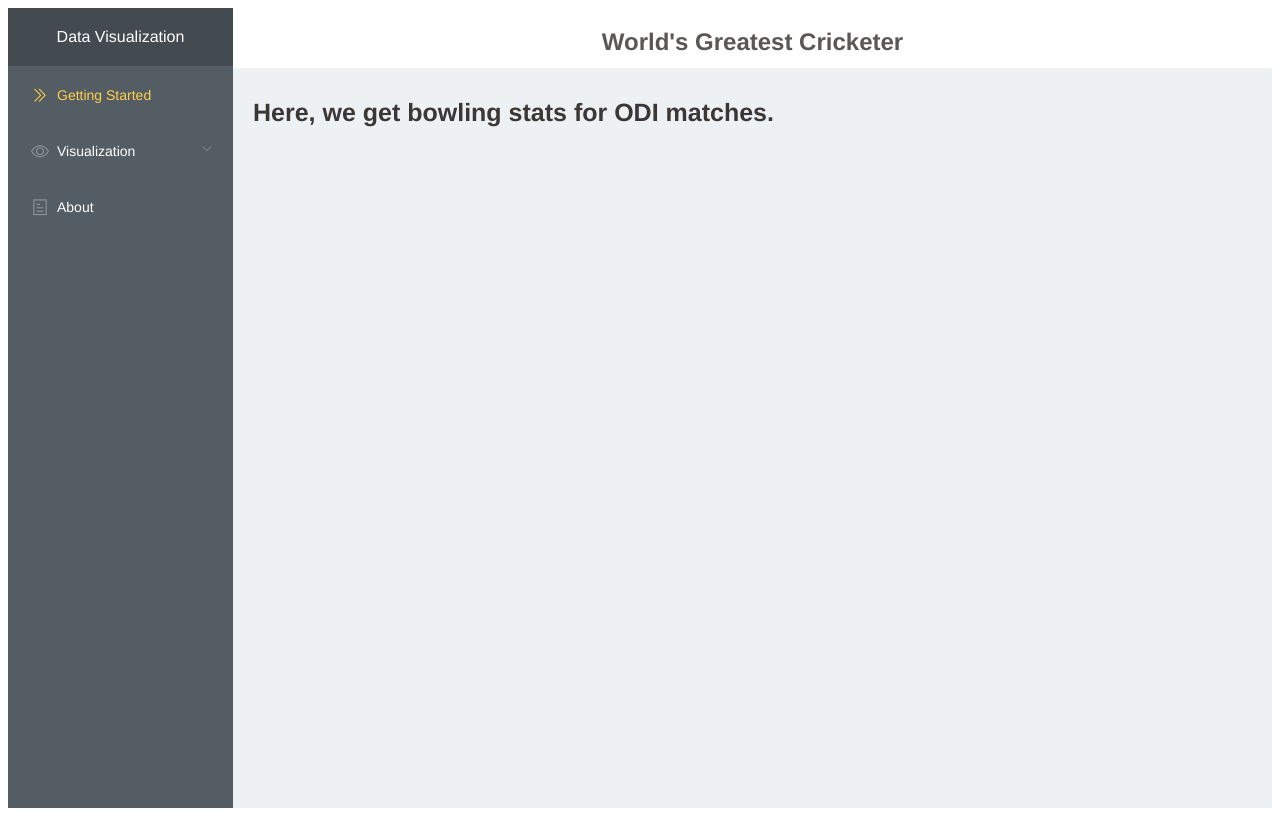
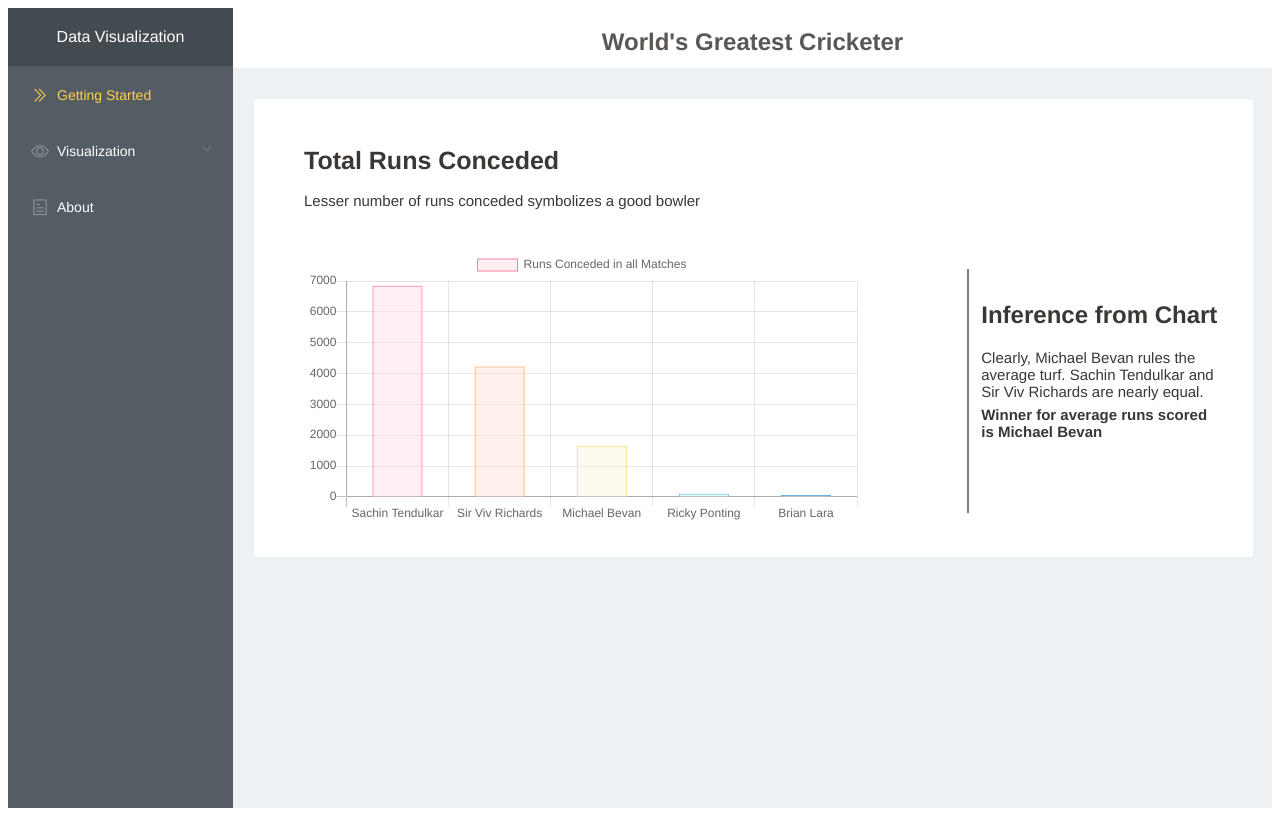
Before and after one commit to tapthoughts/worlds-greatest-cricketer, a Vue app: page /bowlingODI in a window 1280 px wide. Built offline with nearby package versions, Linux system fonts and the light colour scheme.

Commit message:
added runs conceded ODI chart

```diff
--- a/src/views/BowlingODI.vue
+++ b/src/views/BowlingODI.vue
@@ -1,11 +1,113 @@
 <template>
-    <h1>Here, we get bowling stats for ODI matches.</h1>
+  <div class="bowling-odi">
+    <div class="card">
+            <Chart
+            titleText="Total Runs Conceded"
+            subTitleText="Lesser number of runs conceded symbolizes a good bowler"
+            chartType="bar"
+            :chartData="RunsConcededData.data"
+            :chartOptions="RunsConcededData.options"
+            :parentStyle="chartContainerStyle"
+            />
+            <Inference
+            inference="Clearly, Michael Bevan rules the average turf. Sachin Tendulkar and
+                       Sir Viv Richards are nearly equal."
+            winner="Michael Bevan"
+            titleText="average runs scored"
+            />
+      </div>
+  </div>
 </template>
 
 <script>
+import Chart from '@/components/Chart.vue';
+import Inference from '@/components/Inference.vue';
+
+import locationBowlingODI from '../../json/locationbowlingODI.json';
+
 export default {
   name: 'bowlingODI',
-  components: {},
+  components: {
+    Chart,
+    Inference,
+  },
+  data() {
+    return {
+      chartContainerStyle: {
+        margin: '10px',
+        width: '45vw',
+        display: 'inline-block',
+      },
+      RunsConcededData: {
+        options: {
+          responsive: true,
+          scales: {
+            xAxes: [{
+              ticks: {
+                beginAtZero: true,
+                maxRotation: 0,
+                minRotation: 0,
+              },
+              gridLines: {
+                offsetGridLines: true,
+              },
+              barThickness: 50,
+            }],
+          },
+        },
+        data: {
+          labels: [],
+          datasets: [],
+        },
+      },
+    }
+  },
+  mounted() {
+    const runsConcededData = [];
+    Object.values(locationBowlingODI).forEach((player) => {
+      runsConcededData.push({
+        name: player.player_name,
+        runs: player.details.total.runs_conceded,
+      });
+    });
+    runsConcededData.sort((t1, t2) => t2.runs - t1.runs);
+    this.RunsConcededData.data = {
+      labels: runsConcededData.map(t => t.name),
+      datasets: [{
+        label: 'Runs Conceded in all Matches',
+        data: runsConcededData.map(t => t.runs),
+        backgroundColor: [
+          'rgb(255, 224, 230, 0.5)',
+          'rgb(255, 226, 217, 0.5)',
+          'rgb(255, 245, 221, 0.5)',
+          'rgb(219, 242, 242, 0.5)',
+          'rgb(215, 236, 251, 0.5)',
+          'rgb(235, 224, 255, 0.5)',
+          'rgb(244, 245, 245, 0.5)',
+        ],
+        borderWidth: 0.8,
+        borderColor: [
+          'rgb(255, 99, 132, 1)',
+          'rgb(255, 159, 64, 1)',
+          'rgb(255, 205, 86, 1)',
+          'rgb(75, 192, 192, 1)',
+          'rgb(54, 162, 235, 1)',
+          'rgb(153, 102, 255, 1)',
+          'rgb(201, 203, 207, 1)',
+        ],
+        hoverBorderWidth: 1.2,
+        hoverBorderColor: [
+          'rgb(255, 99, 132, 1)',
+          'rgb(255, 159, 64, 1)',
+          'rgb(255, 205, 86, 1)',
+          'rgb(75, 192, 192, 1)',
+          'rgb(54, 162, 235, 1)',
+          'rgb(153, 102, 255, 1)',
+          'rgb(201, 203, 207, 1)',
+        ],
+      }],
+    };
+  },
 };
 </script>
 
```
